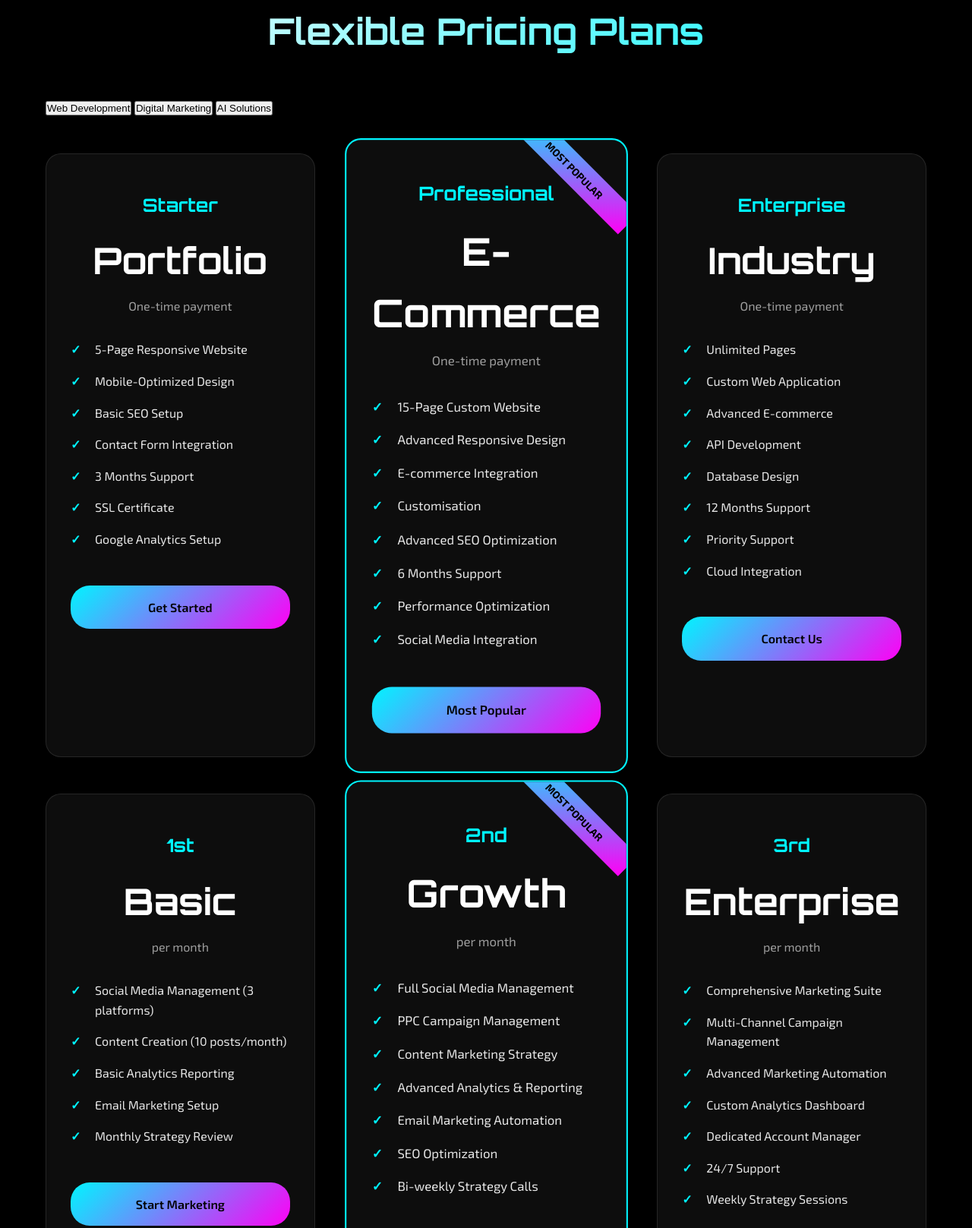
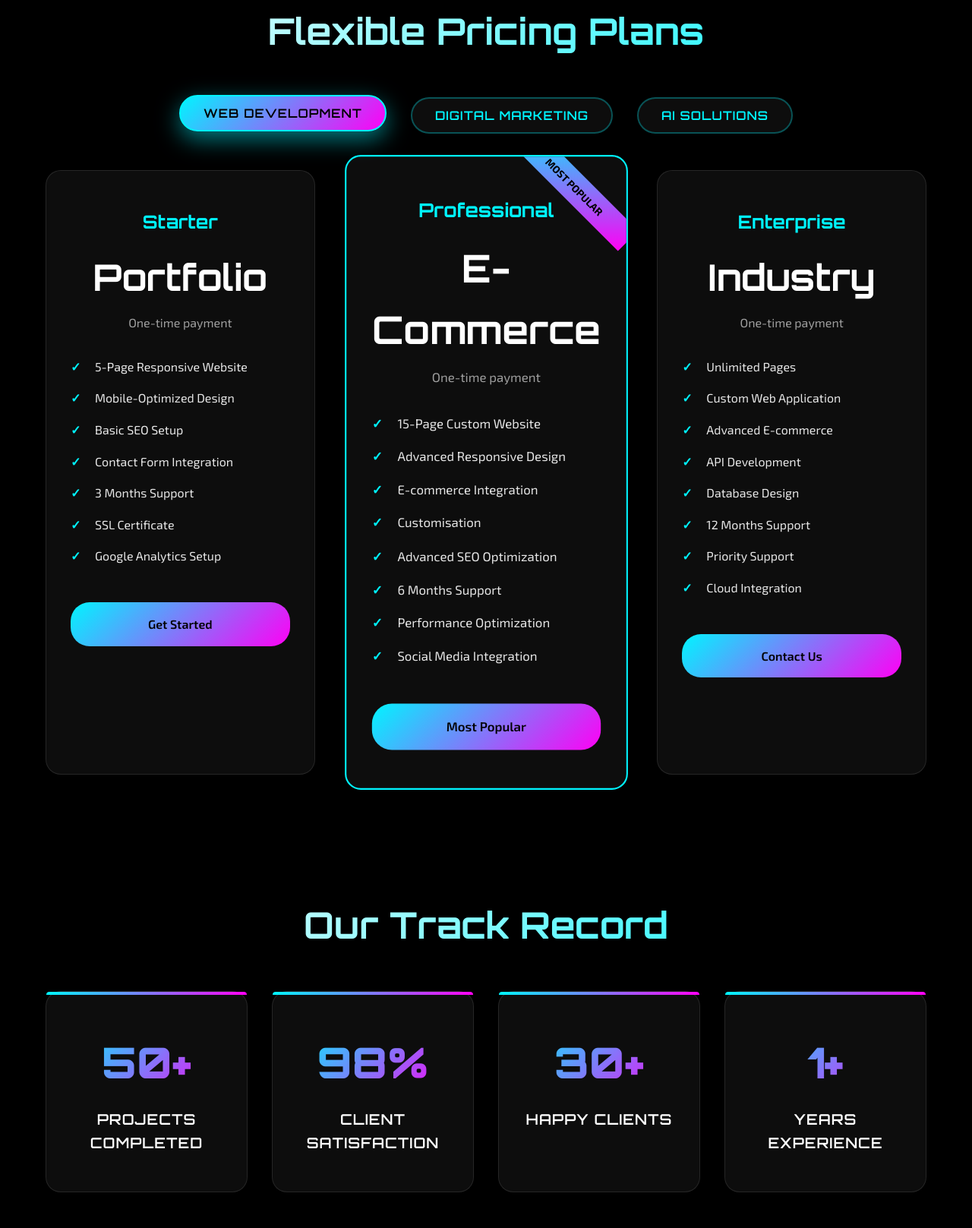
Before and after one commit to Pehchan723/intellexwebb, a plain HTML site: page services.html in a window 1280 px wide. Shown: the part 3816-5433 px from the top of the page at 76% size. Drawn offline with Linux system fonts and the light colour scheme.

Commit message:
Update services.html

```diff
--- a/services.html
+++ b/services.html
@@ -386,6 +386,70 @@
             color: rgba(255, 255, 255, 0.8);
             font-size: 0.95rem;
         }
+        .tab-container {
+    margin-top: 3rem;
+}
+
+.tab-buttons {
+    display: flex;
+    justify-content: center;
+    gap: 2rem;
+    margin-bottom: 3rem;
+    flex-wrap: wrap;
+}
+
+.tab-button {
+    background: rgba(255, 255, 255, 0.05);
+    border: 2px solid rgba(0, 245, 255, 0.3);
+    border-radius: 25px;
+    padding: 12px 30px;
+    color: #00f5ff;
+    font-size: 1rem;
+    font-weight: 600;
+    cursor: pointer;
+    transition: all 0.3s ease;
+    position: relative;
+    backdrop-filter: blur(10px);
+    text-transform: uppercase;
+    letter-spacing: 1px;
+    font-family: 'Orbitron', monospace;
+}
+
+.tab-button:hover {
+    background: rgba(0, 245, 255, 0.1);
+    transform: translateY(-2px);
+    box-shadow: 0 10px 30px rgba(0, 245, 255, 0.3);
+}
+
+.tab-button.active {
+    background: linear-gradient(135deg, #00f5ff, #ff00f5);
+    color: #000;
+    box-shadow: 0 10px 30px rgba(0, 245, 255, 0.5);
+    transform: translateY(-3px);
+    border-color: #00f5ff;
+}
+
+/* Tab Content Display Control - MISSING */
+.tab-content {
+    display: none;
+    animation: fadeIn 0.5s ease-in-out;
+}
+
+.tab-content.active {
+    display: block;
+}
+
+@keyframes fadeIn {
+    from {
+        opacity: 0;
+        transform: translateY(20px);
+    }
+    to {
+        opacity: 1;
+        transform: translateY(0);
+    }
+}
+
 
         .pricing-card {
             background: rgba(255, 255, 255, 0.05);
@@ -465,7 +529,73 @@
             color: #00f5ff;
             font-weight: bold;
         }
-
+.stats-grid {
+    display: grid;
+    grid-template-columns: repeat(auto-fit, minmax(200px, 1fr));
+    gap: 2rem;
+    margin-top: 3rem;
+}
+
+.stat-card {
+    background: rgba(255, 255, 255, 0.05);
+    border: 1px solid rgba(255, 255, 255, 0.1);
+    border-radius: 20px;
+    padding: 3rem 2rem;
+    text-align: center;
+    position: relative;
+    transition: all 0.3s ease;
+    backdrop-filter: blur(10px);
+}
+
+.stat-card:hover {
+    transform: translateY(-10px) scale(1.05);
+    border-color: #00f5ff;
+    box-shadow: 0 20px 40px rgba(0, 245, 255, 0.4);
+    background: rgba(255, 255, 255, 0.1);
+}
+
+.stat-card::before {
+    content: '';
+    position: absolute;
+    top: 0;
+    left: 0;
+    right: 0;
+    height: 4px;
+    background: linear-gradient(90deg, #00f5ff, #ff00f5);
+    border-radius: 20px 20px 0 0;
+}
+
+.stat-number {
+    font-size: 3.5rem;
+    font-weight: 900;
+    background: linear-gradient(135deg, #00f5ff, #ff00f5);
+    -webkit-background-clip: text;
+    -webkit-text-fill-color: transparent;
+    background-clip: text;
+    margin-bottom: 1rem;
+    font-family: 'Orbitron', monospace;
+    animation: countUp 2s ease-out;
+}
+
+.stat-label {
+    color: #fff;
+    font-size: 1.2rem;
+    font-weight: 600;
+    text-transform: uppercase;
+    letter-spacing: 1px;
+    font-family: 'Orbitron', monospace;
+}
+
+@keyframes countUp {
+    from {
+        opacity: 0;
+        transform: translateY(20px);
+    }
+    to {
+        opacity: 1;
+        transform: translateY(0);
+    }
+}
         .testimonial-section {
             background: linear-gradient(135deg, rgba(255, 0, 245, 0.05), rgba(0, 0, 0, 0.95));
         }
@@ -849,7 +979,39 @@
             gap: 2rem; /* Reduced gap */
             text-align: center; /* Center align content */
         }
-
+        @media (max-width: 768px) {
+    .tab-buttons {
+        gap: 1rem;
+        flex-direction: column;
+        align-items: center;
+    }
+
+    .tab-button {
+        padding: 10px 20px;
+        font-size: 0.9rem;
+        width: 100%;
+        max-width: 280px;
+    }
+
+    .service-grid,
+    .stats-grid {
+        grid-template-columns: 1fr;
+        gap: 1.5rem;
+    }
+
+    .pricing-card,
+    .stat-card {
+        margin: 0 15px;
+    }
+
+    .stat-number {
+        font-size: 2.5rem;
+    }
+
+    .stat-label {
+        font-size: 1rem;
+    }
+}
         .form-grid {
             grid-template-columns: 1fr; /* Single column form */
         }
@@ -870,45 +1032,6 @@
         }
     }
 
-    /* Extra small devices */
-    @media (max-width: 480px) {
-        .hero-content {
-            padding: 1rem; /* Even smaller padding for very small screens */
-            margin: 0.25rem; /* Minimal margin */
-        }
-
-        .hero-title {
-            font-size: clamp(1.8rem, 10vw, 3rem); /* Even better scaling for tiny screens */
-            margin-bottom: 1.5rem; /* Reduced margin */
-        }
-
-        .hero-subtitle {
-            font-size: clamp(0.9rem, 5vw, 1.2rem); /* Better scaling */
-            margin-bottom: 1.5rem; /* Reduced margin */
-        }
-
-        .service-card {
-            padding: 1rem; /* Even smaller padding */
-        }
-
-        .service-icon {
-            font-size: 2.5rem; /* Smaller icons */
-        }
-
-        .service-title {
-            font-size: 1.3rem; /* Smaller service titles */
-        }
-
-        .form-container {
-            padding: 1.5rem 1rem; /* Minimal padding */
-        }
-
-        .btn-primary,
-        .btn-secondary {
-            padding: 0.875rem 1.25rem; /* Smaller button padding */
-            font-size: 1rem; /* Smaller font */
-        }
-    }
 
     /* Animation Keyframes */
     @keyframes fadeInUp {
@@ -1431,6 +1554,7 @@
         </div>
     </section>
 
+
     <!-- Testimonials Section -->
     <section class="page-section testimonial-section">
         <div class="container">
```
